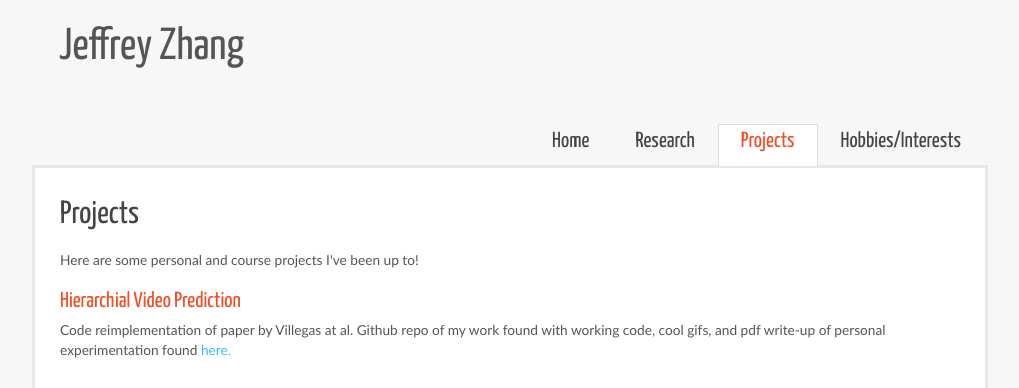
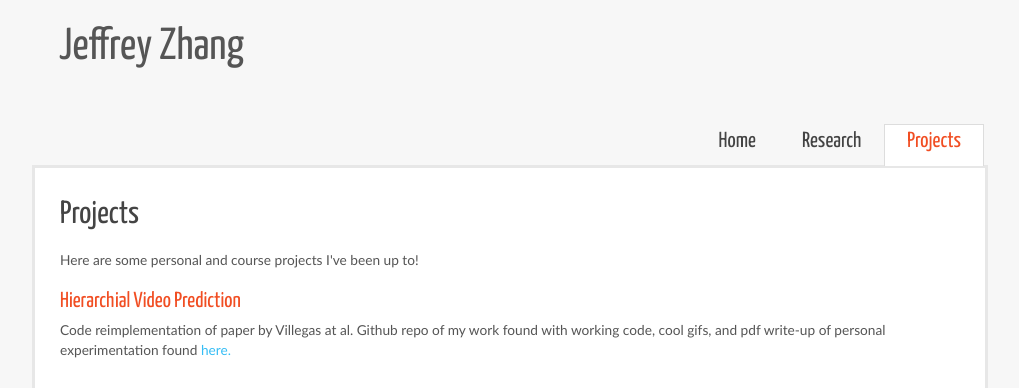
Before and after one commit to jeffz0/jeffz0.github.io, a plain HTML site: page projects.html in a window 1280 px wide. Shown: the top 388 px of the page, without its empty margins (133-1152 px from the left). Drawn offline with Linux system fonts and the light colour scheme.

Commit message:
fixed tab

```diff
--- a/projects.html
+++ b/projects.html
@@ -24,7 +24,7 @@
           <!-- <li><a href="examples.html">Examples</a></li> -->
           <li><a href="research.html">Research</a></li>
           <li class="current"><a href="projects.html">Projects</a></li>
-          <li><a href="hobbies.html">Hobbies/Interests</a></li>
+          <!-- <li><a href="hobbies.html">Hobbies/Interests</a></li> -->
         </ul>
       </div>
     </div>
```
